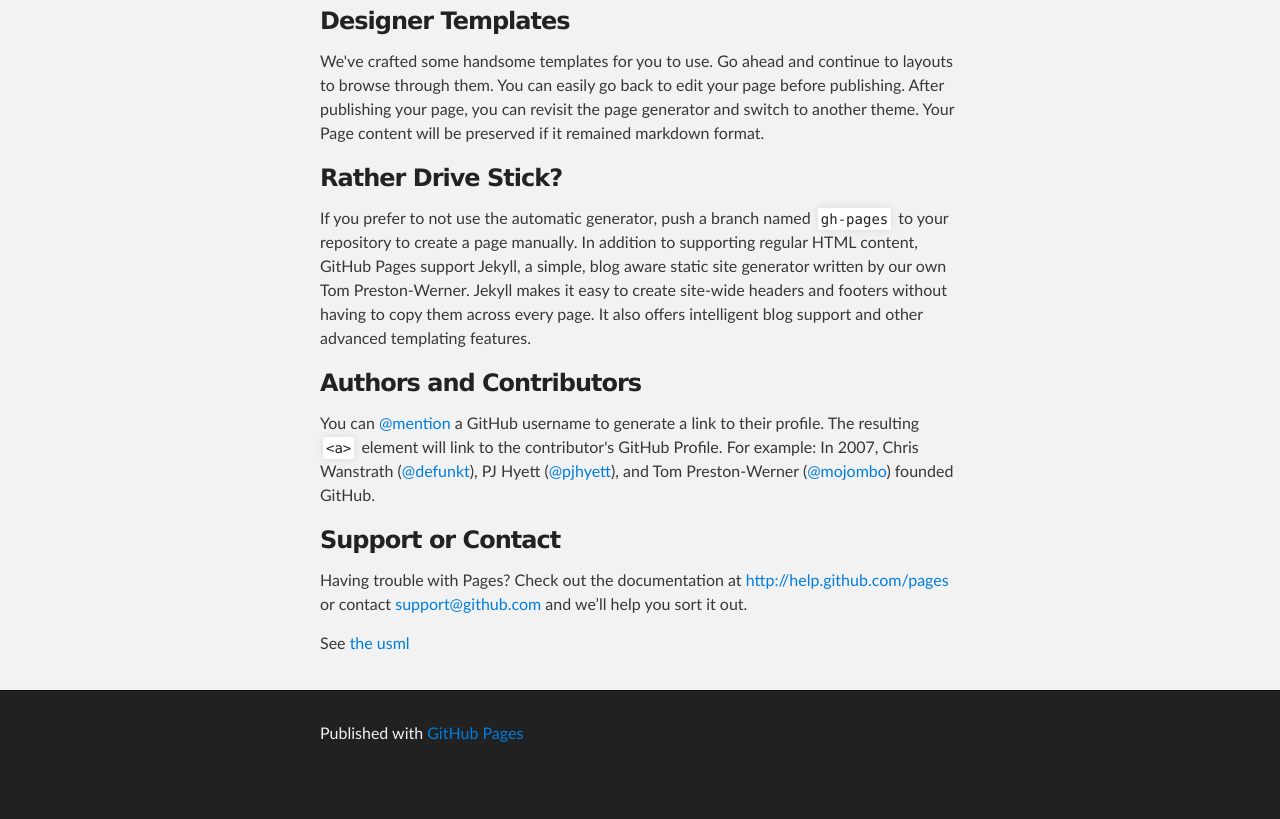
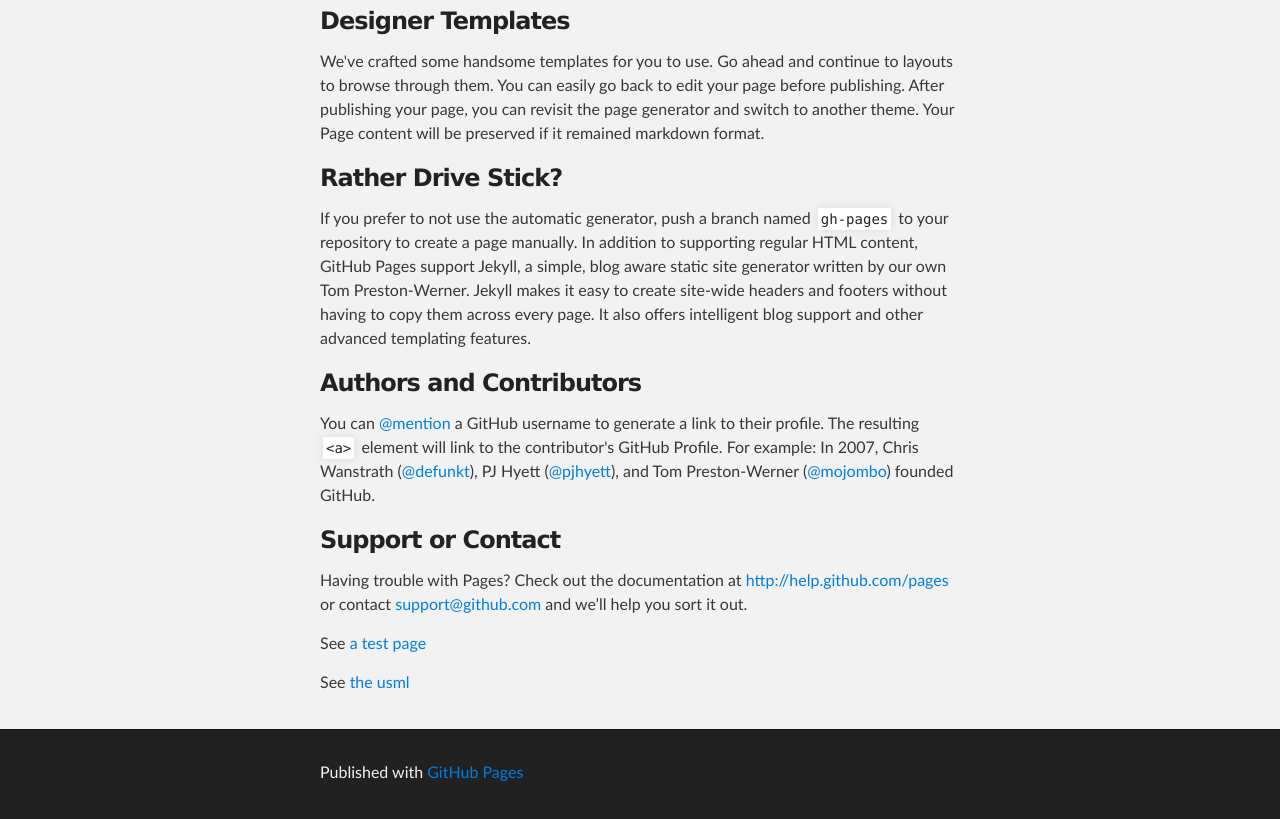
Before and after one commit to wilkic/wilkic.github.io, a plain HTML site: page index.html in a window 1280 px wide. Shown: the part 576-1395 px from the top of the page. Before the commit the page ends 1356 px from the top, so only its background shows below. Drawn offline with Linux system fonts and the light colour scheme.

Commit message:
ading link to test page

```diff
--- a/index.html
+++ b/index.html
@@ -59,6 +59,8 @@
 
 <p>Having trouble with Pages? Check out the documentation at <a href="http://help.github.com/pages">http://help.github.com/pages</a> or contact <a href="mailto:support@github.com">support@github.com</a> and we’ll help you sort it out.</p>
 
+<p>See <a href="testPage.html">a test page</a></p>
+
 <p>See <a href="CFR_2013_title22_vol1_part121.xml">the usml</a></p>
 
       </section>
```
